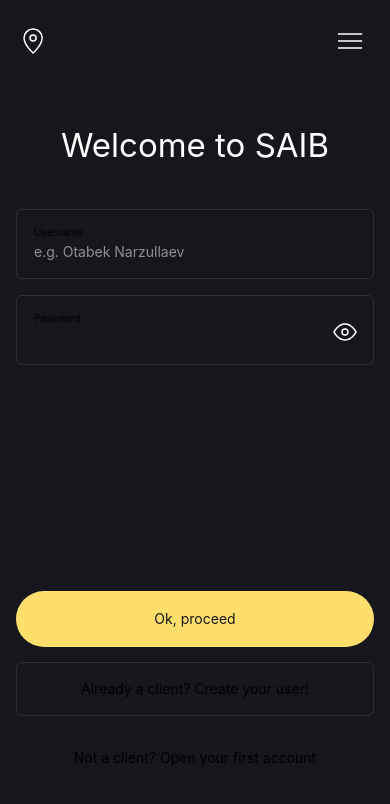
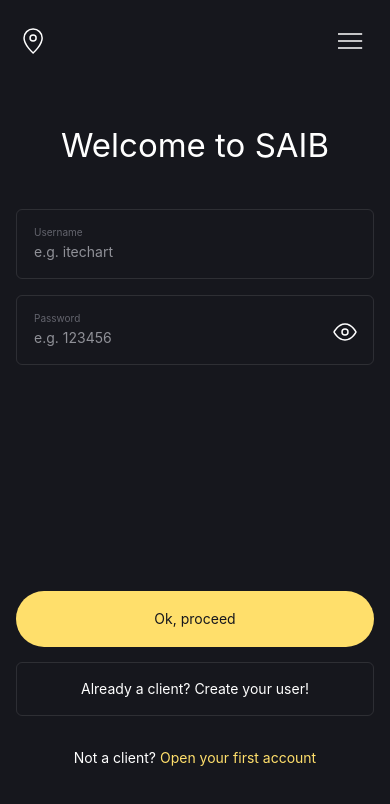
Before and after one commit to otabek/react-native-banking, a React Native app: screen /Login in a window 390 px wide. Shown: the top 804 px of the page. Built offline with nearby package versions, Linux system fonts and the light colour scheme.

Commit message:
refactored reusable text component, added navigation to profile

```diff
--- a/App.js
+++ b/App.js
@@ -22,9 +22,9 @@ const App = () => {
     <Provider store={store}>
       <NavigationContainer>
         <Stack.Navigator screenOptions={{headerShown: false}}>
-          <Stack.Screen name="Profile" component={Profile} />
           <Stack.Screen name="Onboarding" component={OnboardingScreen} />
           <Stack.Screen name="Login" component={LoginScreen} />
+          <Stack.Screen name="Profile" component={Profile} />
         </Stack.Navigator>
       </NavigationContainer>
     </Provider>
--- a/package.json
+++ b/package.json
@@ -10,6 +10,7 @@
     "lint": "eslint ."
   },
   "dependencies": {
+    "@react-native-async-storage/async-storage": "^1.17.10",
     "@react-navigation/native": "^6.0.12",
     "@react-navigation/native-stack": "^6.8.0",
     "@reduxjs/toolkit": "^1.8.5",
--- a/src/screens/LoginScreen.js
+++ b/src/screens/LoginScreen.js
@@ -21,9 +21,11 @@ import CustomText from '../components/common/typography/CustomText';
 import {USER_NAME, PASSWORD} from '@env';
 import {useDispatch} from 'react-redux';
 import {setAuth} from '../features/auth/authSlice';
+import {useNavigation} from '@react-navigation/native';
 
 const LoginScreen = () => {
   const dispatch = useDispatch();
+  const navigation = useNavigation();
 
   const [userName, setUserName] = useState('');
   const [password, setPassword] = useState('');
@@ -40,7 +42,7 @@ const LoginScreen = () => {
   const handleSubmit = () => {
     if (userName === USER_NAME && password === PASSWORD) {
       dispatch(setAuth({username: userName, password}));
-      console.log('successfully logged in');
+      navigation.navigate('Profile');
     }
   };
 
@@ -61,10 +63,10 @@ const LoginScreen = () => {
       </View>
       <Text style={styles.header}>Welcome to SAIB</Text>
       <View style={styles.inputContainer}>
-        <Label color={colors.crude30}>Username</Label>
+        <Label color="crude30">Username</Label>
         <TextInput
           style={styles.input}
-          placeholder="e.g. Otabek Narzullaev"
+          placeholder="e.g. itechart"
           placeholderTextColor={colors.crude50}
           value={userName}
           onChangeText={v => handleChange(v, 'username')}
@@ -76,9 +78,11 @@ const LoginScreen = () => {
         )}
       </View>
       <View style={styles.inputContainer}>
-        <Label color={colors.crude30}>Password</Label>
+        <Label color="crude30">Password</Label>
         <TextInput
           style={styles.input}
+          placeholder="e.g. 123456"
+          placeholderTextColor={colors.crude50}
           value={password}
           onChangeText={handleChange}
           secureTextEntry={isSecure}
@@ -97,9 +101,7 @@ const LoginScreen = () => {
         <View style={styles.firstAcc}>
           <CustomText color="white">Not a client? </CustomText>
           <TouchableOpacity>
-            <CustomText color={colors.yellow}>
-              Open your first account
-            </CustomText>
+            <CustomText color="yellow">Open your first account</CustomText>
           </TouchableOpacity>
         </View>
       </View>
--- a/src/styles/colors.js
+++ b/src/styles/colors.js
@@ -8,4 +8,5 @@ export const colors = {
   yellow: '#FFDF6B',
   dark: '#20222F',
   black: '#16171D',
+  white: '#FFFFFF',
 };
```
Also changed, not shown: 1 other file (tests, documents, lock files or other folders).
